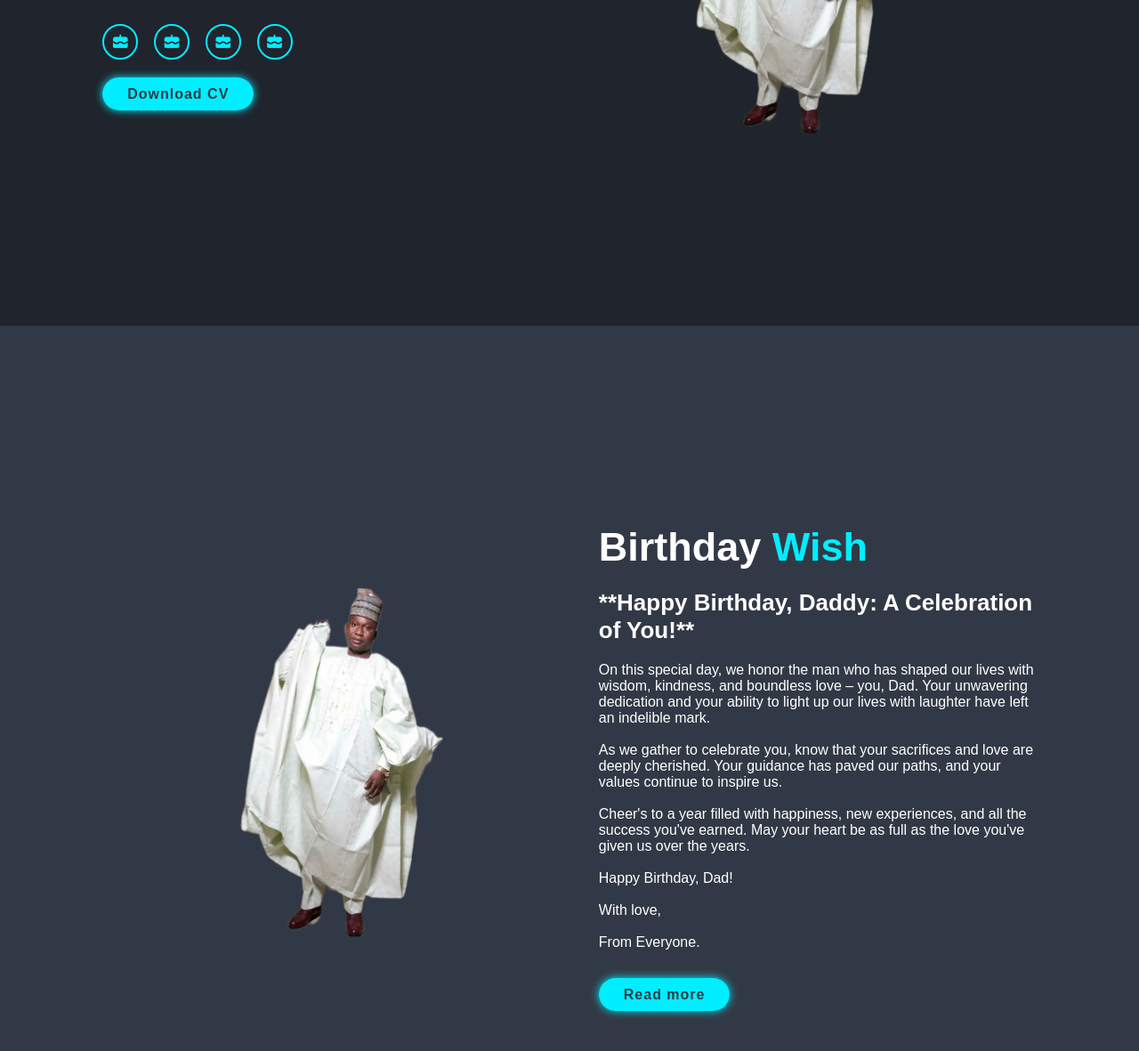
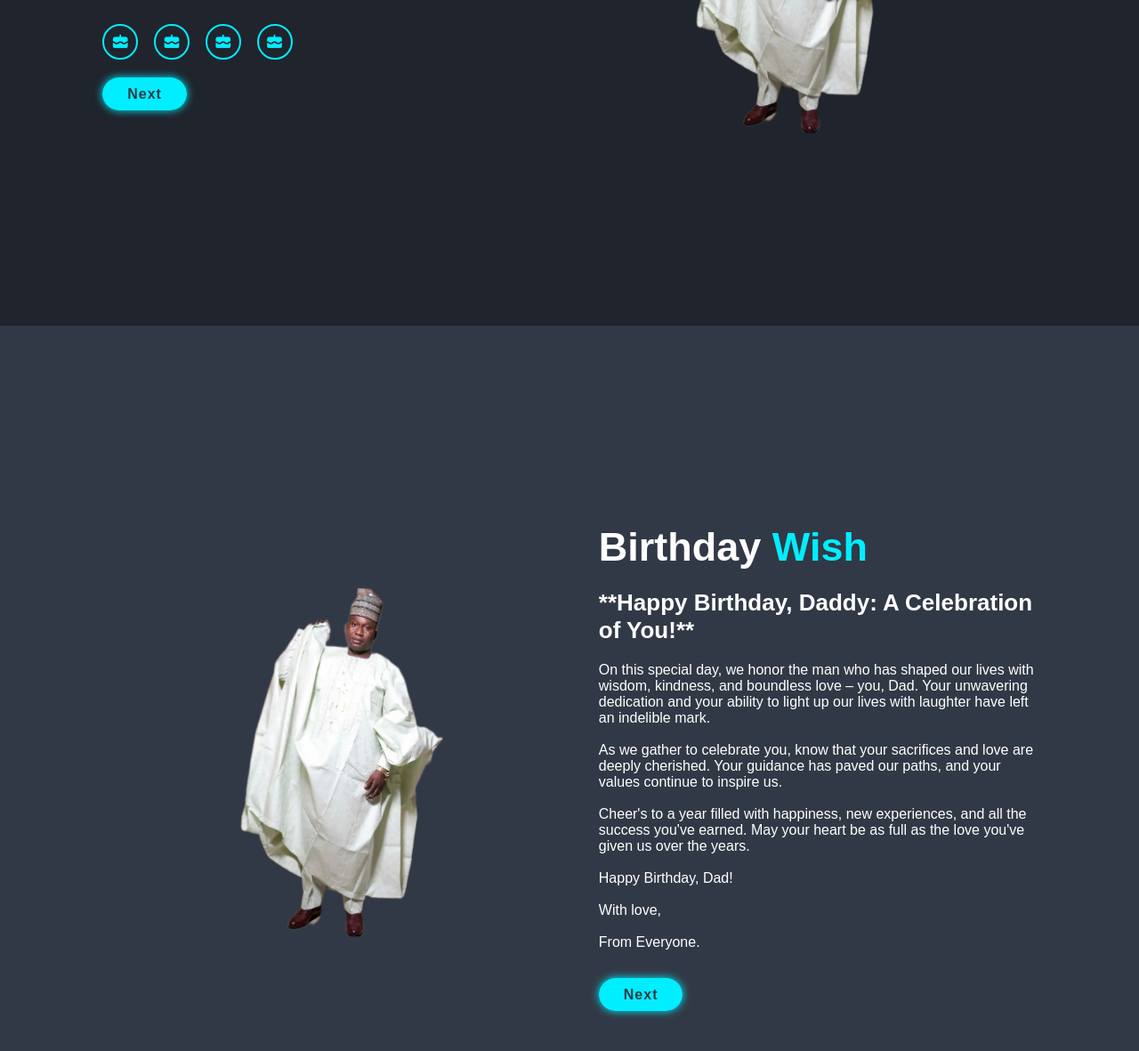
Before and after one commit to mrjayboss0505/Birthday-gift.github.io, a plain HTML site: page index.html in a window 1280 px wide. Shown: the part 537-1718 px from the top of the page at 89% size. Drawn offline with nearby package versions, Linux system fonts and the light colour scheme; a script that the page names is missing; a web font is replaced by a local one.

Commit message:
Update index.html

```diff
--- a/index.html
+++ b/index.html
@@ -39,7 +39,7 @@
                 <a href="#"><i class="bx bxs-cake"></i></a>
                 <a href="#"><i class="bx bxs-cake"></i></a>
             </div>
-            <a href="#" class="btn">Download CV</a>
+            <a href="#about" class="btn">Next</a>
 
         </div>
 
@@ -72,7 +72,7 @@
 
                 From Everyone.
             </p><br>
-            <a href="#" class="btn">Read more</a>
+            <a href="#portfolio" class="btn">Next</a>
         </div>
     </section>
 
```
